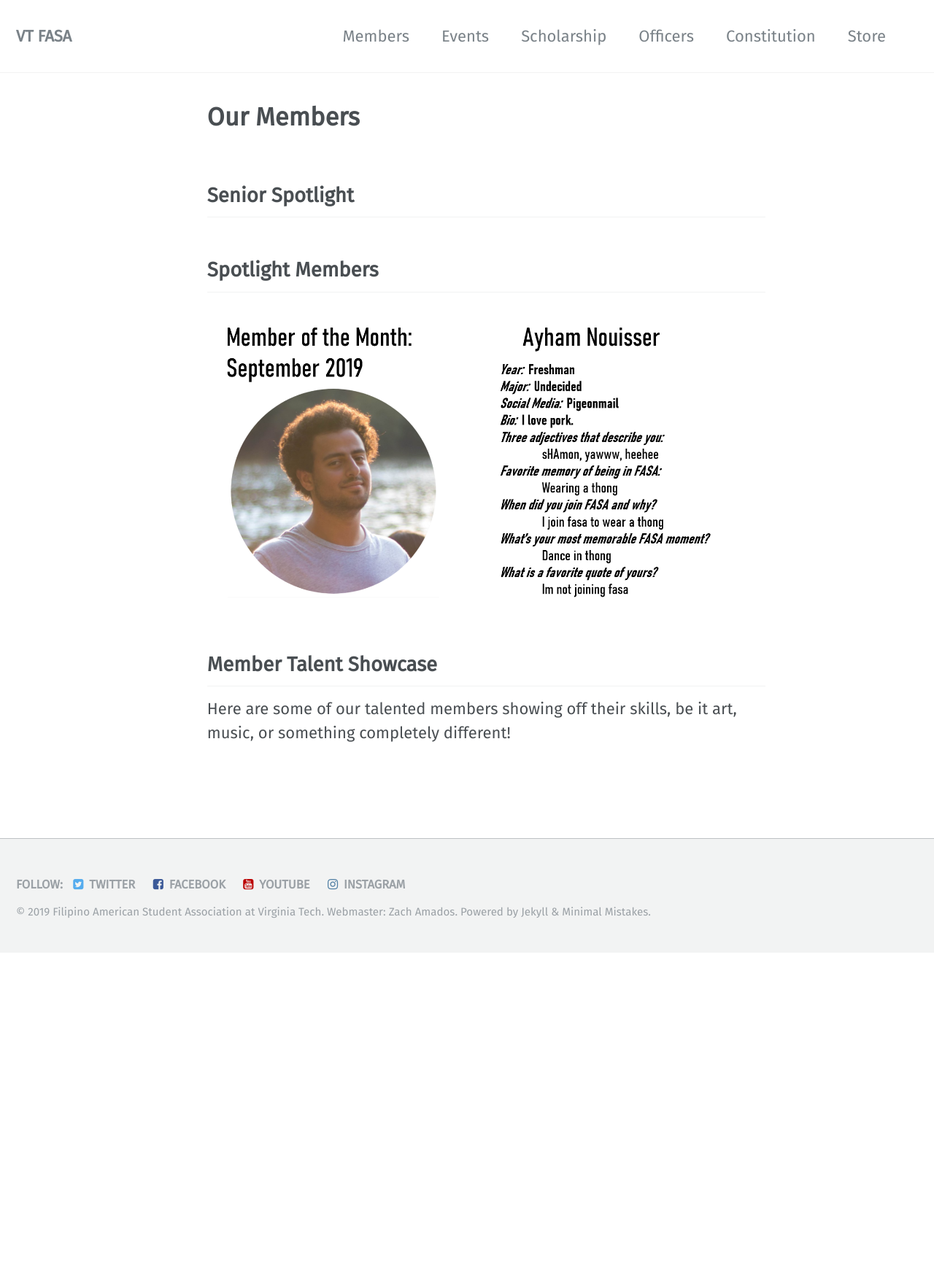
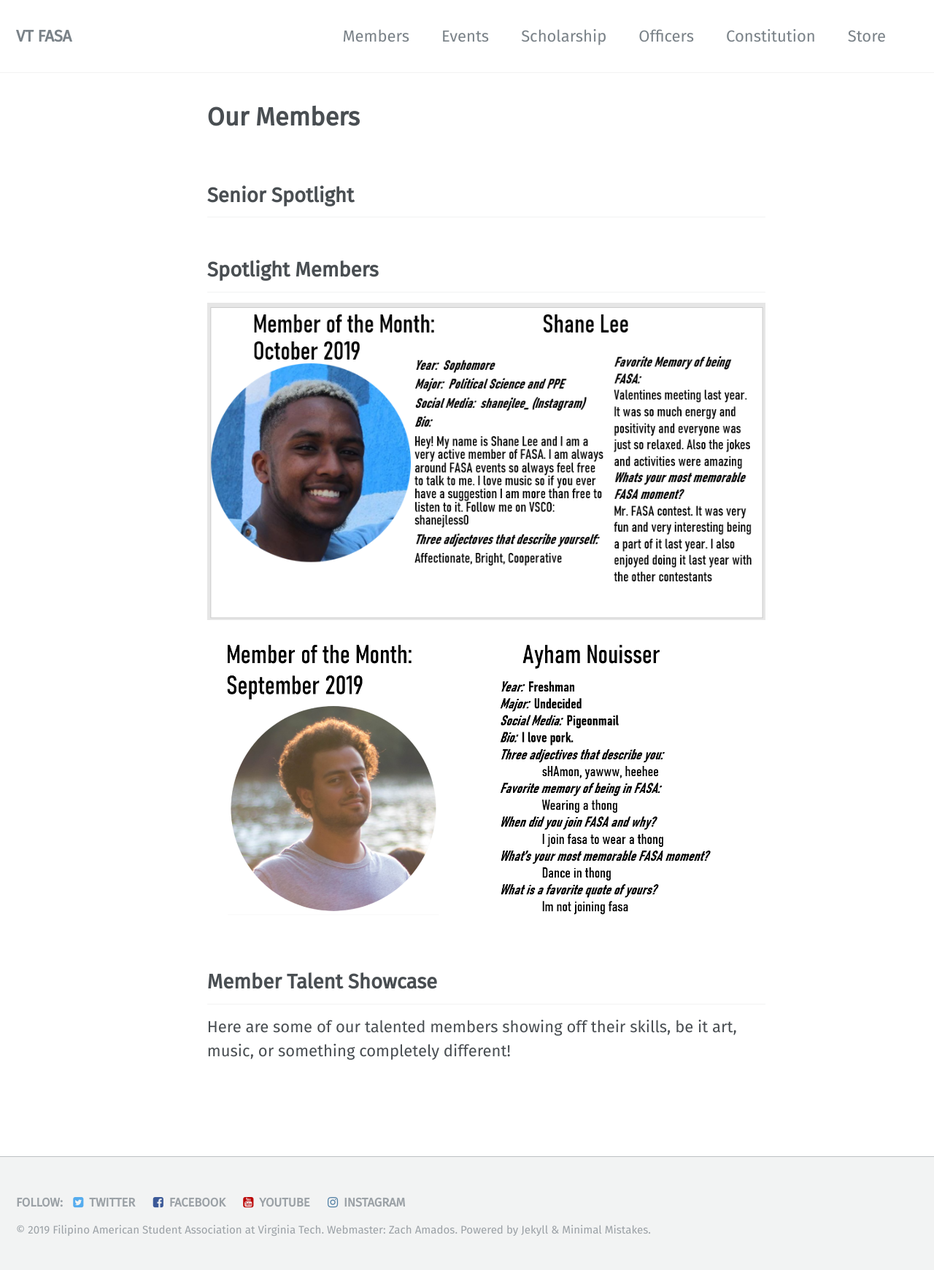
Before and after one commit to vtfasa/vtfasa.github.io, a Jekyll site: the page built from _pages/members.md, in a window 1280 px wide. Shown: the whole page at 73% size. Built offline with Jekyll 4.4.1, drawn with Linux system fonts in a browser that asks for light colours; some web fonts are replaced; before the commit the page ends 1306 px from its top, so only the background shows below that.

Commit message:
update shane
update shaen

```diff
--- a/_pages/members.md
+++ b/_pages/members.md
@@ -11,6 +11,7 @@ permalink: /members/
 
 
 ## Spotlight Members
+![image-center]({{ "/assets/images/motm/shaneMOTM.PNG" | absolute_url }}){: .align-center}
 ![image-center]({{ "/assets/images/motm/ayhamMOTM.PNG" | absolute_url }}){: .align-center}
 
 
```
Also changed, not shown: assets/images/motm/shaneMOTM.PNG (added).
